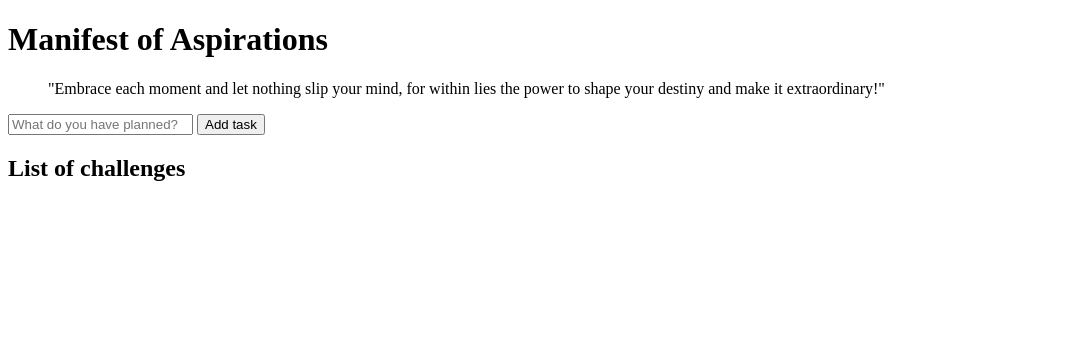
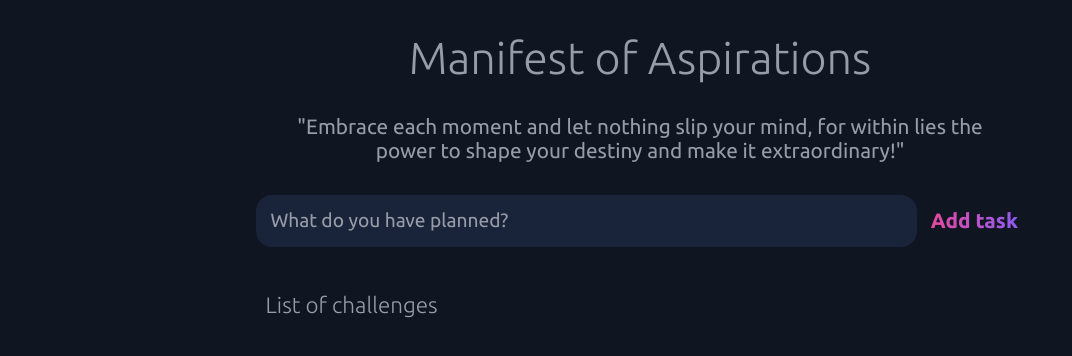
Before and after one commit to Mileenka/To-do, a plain HTML site: page index.html in a window 1280 px wide. Shown: the whole page, without its empty margins (0-1072 px from the left). Drawn offline with Linux system fonts and the light colour scheme; a script that the page names is missing.

Commit message:
add styles

```diff
--- a/index.html
+++ b/index.html
@@ -5,7 +5,7 @@
         <meta http-equiv="X-UA-Compatible" content="IE=edge">
         <meta name="viewport" content="width=device-width, initial-scale=1.0">
         <title>To do list</title>
-        <link rel="stylesheet" href="main.css">
+        <link rel="stylesheet" href="./styles/main.css">
     </head>
     <body>
 		<span class="bg"></span>
--- /dev/null
+++ b/styles/main.css
@@ -0,0 +1,229 @@
+@import url('https://fonts.googleapis.com/css2?family=Ubuntu:wght@300;400;700&display=swap');
+
+:root {
+	--dark: #0f1622;
+	--darker: #38384dd3;
+	--darkest: #19233a;
+	--grey: #979da7;
+	--pink: #EC4899;
+	--purple: #8B5CF6;
+	--light: #EEE;
+}
+
+* {
+	margin: 0;
+	box-sizing: border-box;
+	font-family: "Ubuntu", sans-serif;
+}
+
+/* Mobile first */
+
+body {
+	position: relative;
+	display: flex;
+	flex-direction: column;
+	width: 100vw;
+	height: 100vh;
+	color: #FFF;
+	background-color: var(--dark);
+}
+
+/* .bg {
+	position: absolute;
+	top: 20rem;
+	background: url(./assets/cheklist.png) center/cover fixed no-repeat;
+	filter: opacity(10%);
+	border: 1px solid red;
+	width: 100vw;
+	height: 100vh;
+	background-size: 25rem;
+	z-index: -1;
+} */
+
+/* Header */
+
+header {
+	padding: 2rem 1rem;
+	max-width: 800px;
+	width: 100%;
+	margin: 0 auto;
+}
+
+header .h1-list {
+	display: flex;
+	justify-content: center;
+	font-size: 1.8rem;
+	font-weight: 300;
+	color: var(--grey);
+	margin-bottom: 1rem;
+}
+
+.quotation {
+	color: var(--grey);
+	margin: 2rem;
+	text-align: center;
+}
+
+#new-task-form {
+	display: flex;
+}
+
+input,
+button {
+	appearance: none;
+	border: none;
+	outline: none;
+	background: none;
+}
+
+#new-task-input {
+	flex: 1 1 0%;
+	background-color: var(--darkest);
+	padding: .9rem;
+	border-radius: 1rem;
+	margin-right: .5rem;
+	color: var(--light);
+	font-size: 1rem;
+}
+
+#new-task-input::placeholder {
+	color: var(--grey);
+	font-size: .9rem;
+}
+
+#new-task-submit {
+	color: var(--pink);
+	font-size: 1rem;
+	font-weight: 700;
+	background: linear-gradient(to right, var(--pink), var(--purple));
+	-webkit-background-clip: text;
+	-webkit-text-fill-color: transparent;
+	cursor: pointer;
+	transition: 0.4s;
+}
+
+#new-task-submit:hover {
+	opacity: 0.8;
+}
+
+#new-task-submit:active {
+	opacity: 0.6;
+}
+
+/* Main section */
+
+main {
+	flex: 1 1 0%;
+	max-width: 800px;
+	width: 100%;
+	margin: 0 auto;
+}
+
+.task-list {
+	padding: .8rem;
+}
+
+.task-list h2 {
+	font-size: 1.4rem;
+	font-weight: 300;
+	color: var(--grey);
+	margin-bottom: 1rem;
+	margin-left: .8rem;
+}
+
+#challenges .task {
+	display: flex;
+	justify-content: space-between;
+	align-items: center;
+	background-color: var(--darkest);
+	padding: .5rem;
+	border-radius: 1rem;
+	margin-bottom: 1rem;
+}
+
+.task .content {
+	flex: 1 1 0%;
+}
+
+.task .content .text {
+	color: var(--light);
+	font-size: .9rem;
+	width: 100%;
+	display: block;
+	transition: 0.4s;
+}
+
+.task .content .text:not(:read-only) {
+	color: var(--pink);
+}
+
+.task .actions {
+	display: flex;
+	margin: 0 -0.5rem;
+}
+
+.task .actions button {
+	cursor: pointer;
+	margin: 0 .05rem;
+	font-size: .9rem;
+	font-weight: 600;
+	text-transform: uppercase;
+	transition: 0.4s;
+}
+
+.task .actions button:hover {
+	opacity: 0.8;
+}
+
+.task .actions button:active {
+	opacity: 0.6;
+}
+
+.task .actions .edit {
+	background-image: linear-gradient(to right, var(--pink), var(--purple));
+	-webkit-background-clip: text;
+	-webkit-text-fill-color: transparent;
+}
+
+.task .actions .delete {
+	color: rgb(223, 110, 133);
+}
+
+.trash-image {
+	width: 1.8rem;
+}
+
+.edit-image {
+	width: 1.3rem;
+}
+
+/* Desktop */
+
+@media screen and (min-width: 700px) {
+	header .h1-list {
+		font-size: 2.8rem;
+	}
+
+	.quotation {
+		margin: 2rem;
+		font-size: 1.3rem;
+	}
+
+	#new-task-input {
+		font-size: 1.2rem;
+	}
+
+	#new-task-input::placeholder {
+		font-size: 1.2rem;
+	}
+
+	#new-task-submit {
+		font-size: 1.3rem;
+	}
+
+	.task .actions button {
+		margin: 0 .1rem;
+		font-size: 1.2rem;
+
+	}
+}
```
